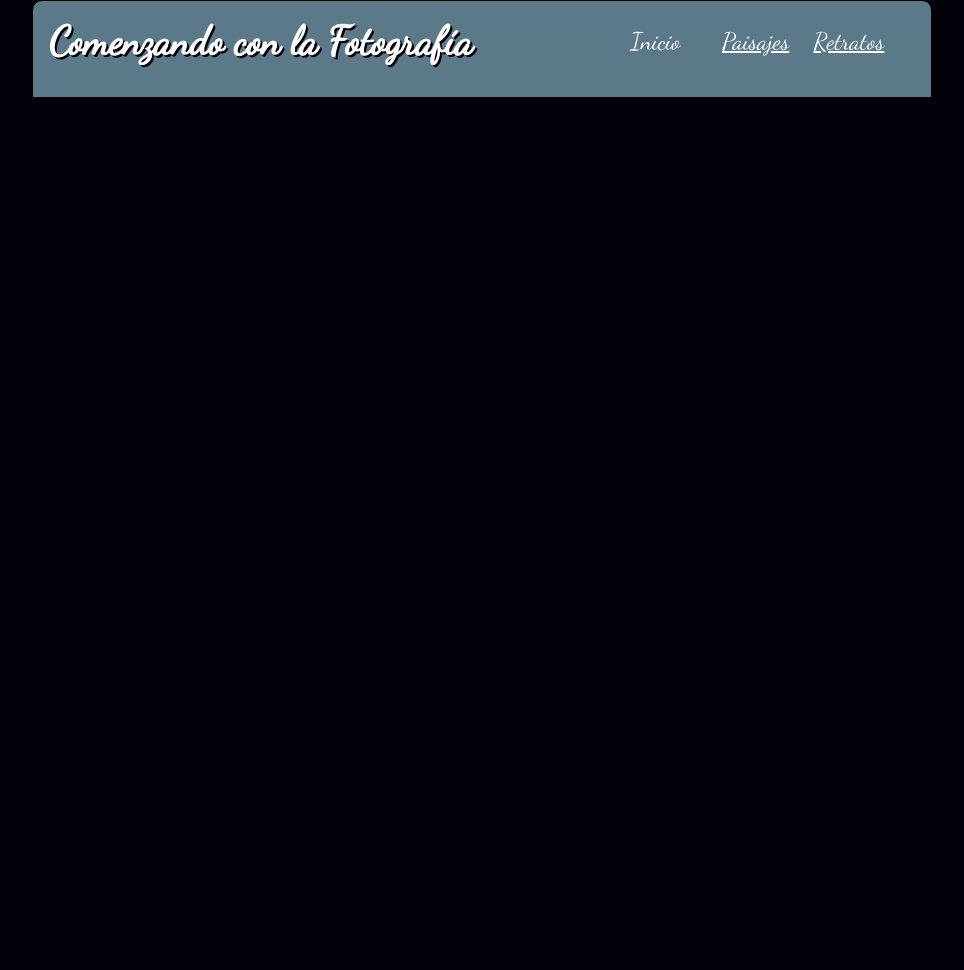
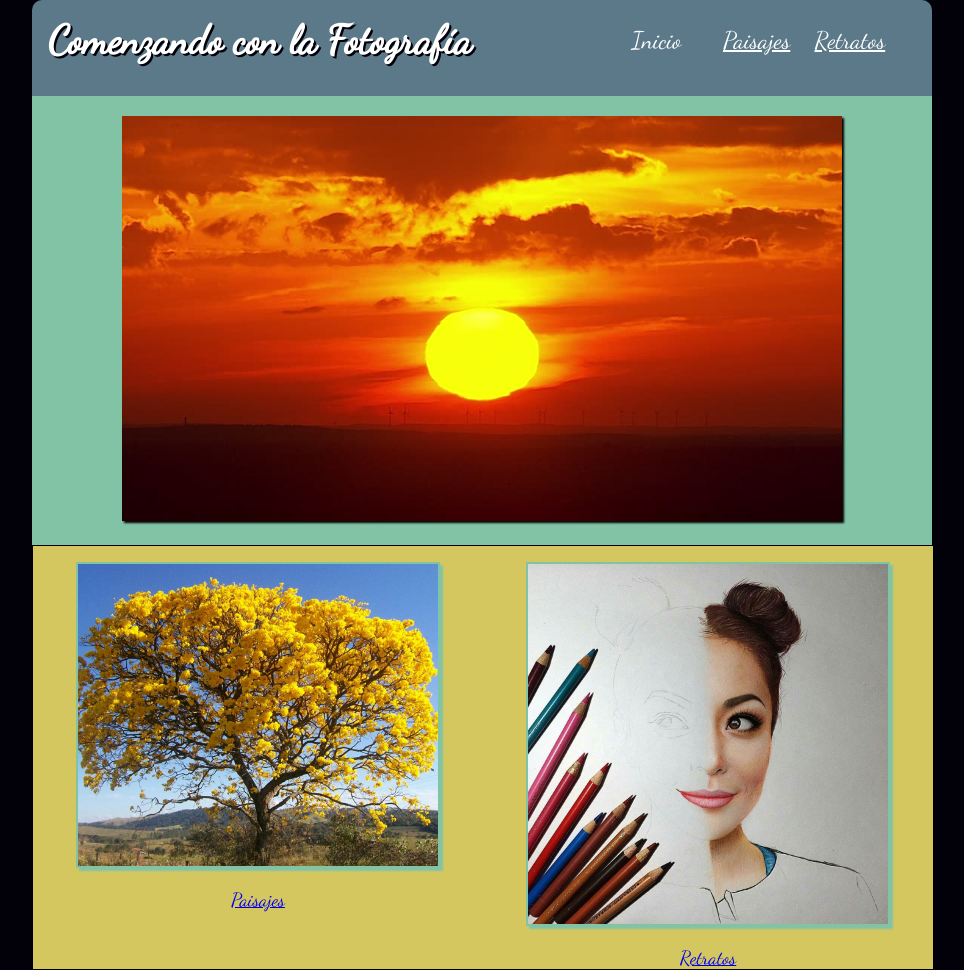
Before and after one commit to LucasGastonGuzman/ProyectoFinal, a plain HTML site: page index.html in a window 1280 px wide. Shown: the whole page, without its empty margins (158-1122 px from the left). Before the commit the page ends 800 px from the top, so only its background shows below. Drawn offline with Linux system fonts and the light colour scheme.

Commit message:
imagenes del index listas

```diff
--- a/css/estilos.css
+++ b/css/estilos.css
@@ -10,7 +10,7 @@ body{
 
 header{
 	height: 12vh;
-	border:1px solid black;
+
 	background:#5b7989;
 	border-radius: 10px 10px 0 0;
 
@@ -51,9 +51,102 @@ a[href='#']{
 	text-decoration: none;
 }
 
+#imgCentral{
+	width: 100%;
+	background:#82c3a6;
+}
+#imgCentral figure{
+	width:80%;
+	margin:0px auto;
+
+}
+
+#imgCentral figure img{
+	width: 100%;
+	margin:20px auto;
+	box-shadow: 2px 2px 2px black;
+}
+
+#imgSecundarias{
+	display: flex;
+	flex-direction: row;
+	flex-wrap: nowrap;
+	width: 100%;
+	background:#d5c75f;
+	border:1px solid black;
+}
+
+#imgSecundarias figure{
+
+	margin:2vh auto;
+
+	text-align: center;
+}
+
+#imgSecundarias figure img{
+	margin:2vh auto;
+}
+
+#img1{
+	box-shadow: 3px 3px 2px #82c3a6;
+	border:2px solid #82c3a6;
+	transform: rotate(0deg);
+	transition: transform 1s;
+}
+
+#img1:hover{
+	transform: rotate(10deg);
+}
+
+#img2{
+	box-shadow: 3px 3px 2px #82c3a6;
+	border:2px solid #82c3a6;
+	transform: translate();
+	transition: transform 0.5s;
+}
+
+#img2:hover{
+	transform: translate(20px,-5px);
+}
 @media (min-width: 900px) {
 	#contenedor{
 		width: 900px;
 		margin: 0 auto;
 	}
+
+	#imgSecundarias figure{
+		width:50%;
+		margin:0px auto;
+
+	}
+
+	#imgSecundarias figure img{
+		width:80%;
+
+	}
+
+	#imgSecundarias figure figcaption{
+		width: 33.3%;
+		margin:0px auto;
+
+	}
+
+	#imgSecundarias figure figcaption a{
+		font-size: 1.2em;
+	}
 }
+
+@media (max-width: 899px) {
+	#imgSecundarias{
+		flex-wrap: wrap;
+	}
+
+	#imgSecundarias figure{
+		width: 100%;
+		margin: 0px auto;
+	}
+
+	#imgSecundarias figure img{
+		width:80%;
+	}
+}
--- a/index.html
+++ b/index.html
@@ -17,6 +17,21 @@
 				<a href="retratos.html">Retratos</a>
 			</div>
 		</header>
+		<section id="imgCentral">
+			<figure>
+				<img src="img/alba.jpg">
+			</figure>
+		</section>
+		<section id="imgSecundarias">
+			<figure>
+				<a href="paisajes.html"><img id="img1" src="img/paisaje1.png"></a>
+				<figcaption><a href="paisajes.html">Paisajes</a></figcaption>
+			</figure>
+			<figure>
+				<a href="retratos.html"><img id="img2" src="img/retratos.jpg"></a>
+				<figcaption><a href="retratos.html">Retratos</a></figcaption>
+			</figure>
+		</section>
 	</div>
 </body>
 </html>
```
Also changed, not shown: img/alba.jpg (added), img/paisaje1.png (added), img/retratos.jpg (added).
